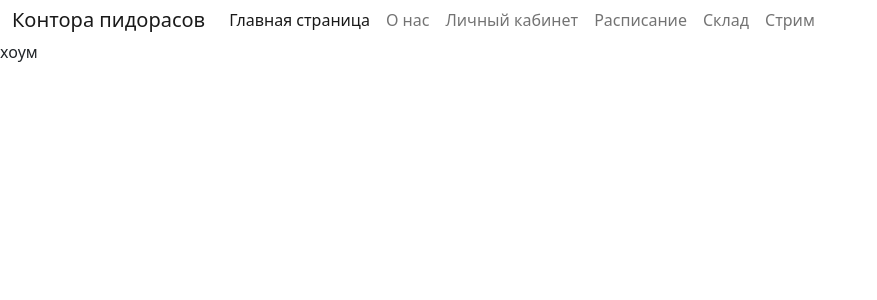
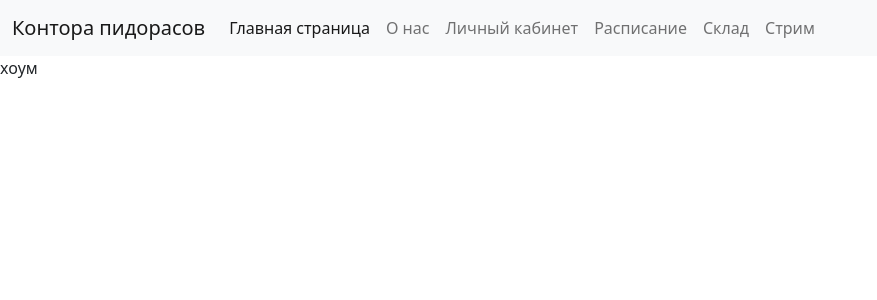
Before and after one commit to cfeee1e5e4e00a/nti-frontend, a Vue app: page / in a window 1280 px wide. Shown: the top 300 px of the page, without its empty margins (0-877 px from the left). Built offline with nearby package versions, Linux system fonts and the light colour scheme.

Commit message:
fixed appbar

```diff
--- a/src/components/AppBar.vue
+++ b/src/components/AppBar.vue
@@ -41,7 +41,4 @@ export default {
 </script>
 
 <style scoped>
-.navbar {
-  display: inline;
-}
 </style>
```
